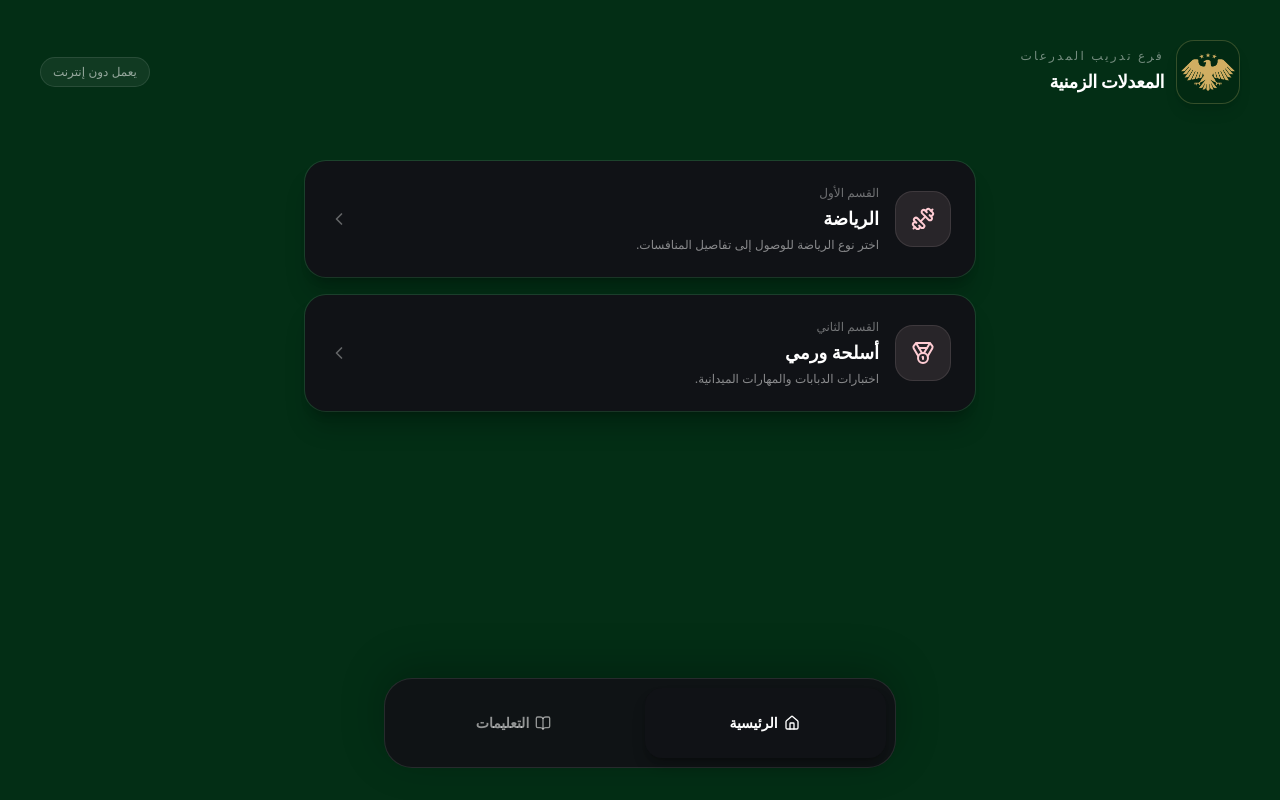
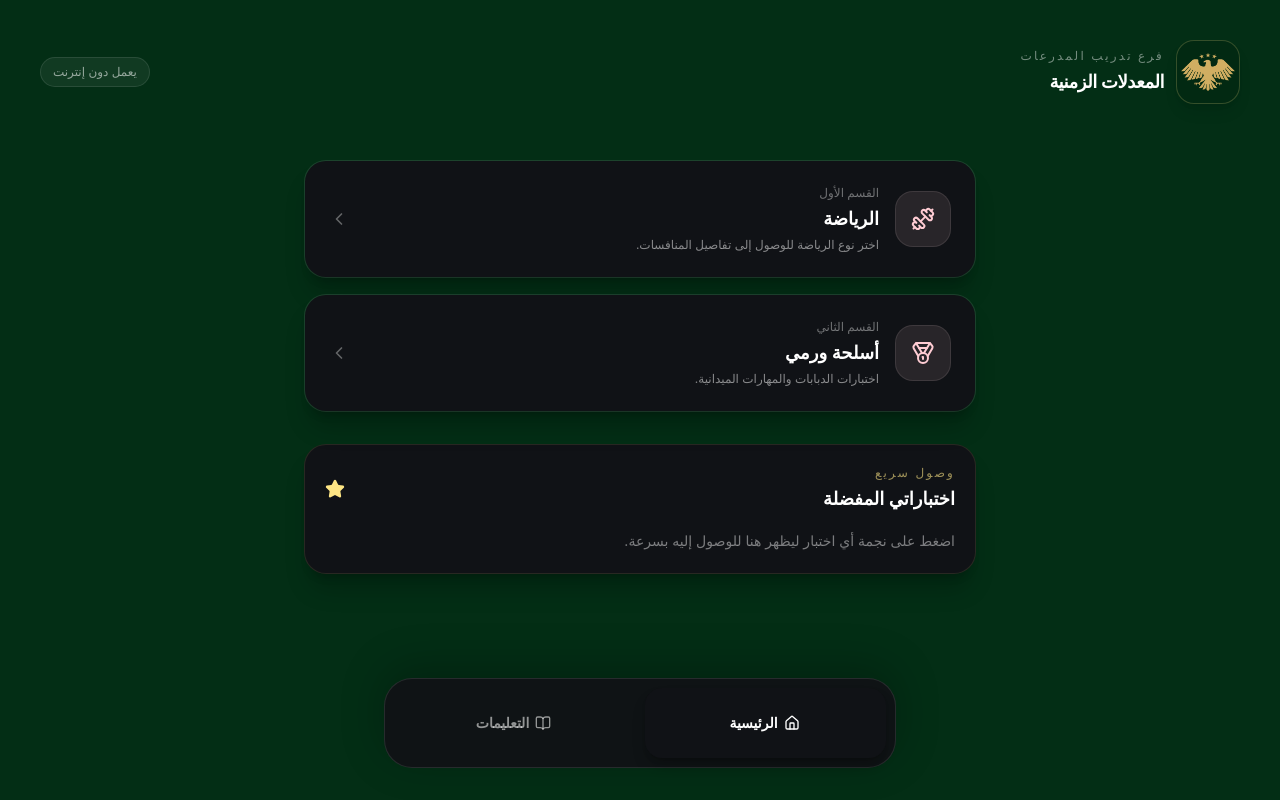
Before and after one commit to yusualhashash/armored-training, a Next.js app: page / in a window 1280 px wide. Built offline with nearby package versions, Linux system fonts and the light colour scheme.

Commit message:
Add offline favorite tests quick access

```diff
--- a/components/app/app-content.tsx
+++ b/components/app/app-content.tsx
@@ -30,6 +30,7 @@ export function AppContent({
         title="التعليمات"
         text="استخدم البطاقات للتنقل بين الأقسام. جميع البيانات مضمّنة داخل التطبيق، لذلك يمكنك استخدامه حتى عند عدم توفر الإنترنت."
         icon={BookOpen}
+        openView={openView}
       />
     )
   }
--- a/components/app/app-shell.tsx
+++ b/components/app/app-shell.tsx
@@ -12,6 +12,8 @@ import { Button } from '@/components/ui/button'
 
 import { AppContent } from './app-content'
 import { HomeView, HomeHeader } from './home-view'
+import { FavoriteButton, FavoritesPanel, FavoritesProvider } from './favorites'
+
 
 import {
   viewContent,
@@ -106,8 +108,9 @@ export function AppShell() {
       : viewContent[activeView]
 
   return (
-    <main
-      dir="rtl"
+    <FavoritesProvider>
+      <main
+        dir="rtl"
       className="min-h-svh w-full max-w-full overflow-x-hidden bg-green-950 text-white"
     >
       <div className="relative flex min-h-svh w-full max-w-full flex-col">
@@ -150,6 +153,7 @@ export function AppShell() {
                   </h1>
                 </div>
 
+                <FavoriteButton view={activeView} />
               </div>
             </div>
           ) : activeView === 'guide' ? (
@@ -256,6 +260,7 @@ export function AppShell() {
         </nav>
 
       </div>
-    </main>
+      </main>
+    </FavoritesProvider>
   )
 }
--- /dev/null
+++ b/components/app/favorites.tsx
@@ -0,0 +1,129 @@
+'use client'
+
+import { createContext, useContext, useEffect, useMemo, useRef, useState } from 'react'
+import { Star } from 'lucide-react'
+
+import { Button } from '@/components/ui/button'
+import { viewContent } from '@/lib/app/view-content'
+import type { OpenView, View } from '@/lib/app/types'
+
+interface FavoritesContextValue {
+  favorites: View[]
+  isFavorite: (view: View) => boolean
+  toggleFavorite: (view: View) => void
+}
+
+const FavoritesContext = createContext<FavoritesContextValue | null>(null)
+const storageKey = 'armored-training-favorites'
+
+export function FavoritesProvider({ children }: { children: React.ReactNode }) {
+  const [favorites, setFavorites] = useState<View[]>([])
+  const hasHydrated = useRef(false)
+
+  useEffect(() => {
+    try {
+      const stored = JSON.parse(window.localStorage.getItem(storageKey) ?? '[]')
+      if (Array.isArray(stored)) setFavorites(stored as View[])
+    } catch {
+      setFavorites([])
+    } finally {
+      hasHydrated.current = true
+    }
+  }, [])
+
+  useEffect(() => {
+    if (!hasHydrated.current) return
+    window.localStorage.setItem(storageKey, JSON.stringify(favorites))
+  }, [favorites])
+
+  const value = useMemo(
+    () => ({
+      favorites,
+      isFavorite: (view: View) => favorites.includes(view),
+      toggleFavorite: (view: View) =>
+        setFavorites((current) => {
+          const next = current.includes(view)
+            ? current.filter((item) => item !== view)
+            : [...current, view]
+          window.localStorage.setItem(storageKey, JSON.stringify(next))
+          return next
+        }),
+    }),
+    [favorites],
+  )
+
+  return <FavoritesContext.Provider value={value}>{children}</FavoritesContext.Provider>
+}
+
+export function useFavorites() {
+  const context = useContext(FavoritesContext)
+  if (!context) throw new Error('useFavorites must be used inside FavoritesProvider')
+  return context
+}
+
+export function FavoriteButton({ view }: { view: View }) {
+  const { isFavorite, toggleFavorite } = useFavorites()
+  const favorite = isFavorite(view)
+
+  return (
+    <Button
+      type="button"
+      variant="ghost"
+      size="icon"
+      aria-label={favorite ? 'إزالة الاختبار من المفضلة' : 'إضافة الاختبار إلى المفضلة'}
+      aria-pressed={favorite}
+      onClick={(event) => {
+        event.stopPropagation()
+        toggleFavorite(view)
+      }}
+      className="size-10 shrink-0 rounded-full text-amber-200/80 hover:bg-amber-200/10 hover:text-amber-200"
+    >
+      <Star className={favorite ? 'fill-current' : ''} aria-hidden="true" />
+    </Button>
+  )
+}
+
+export function FavoritesPanel({ openView }: { openView: OpenView }) {
+  const { favorites } = useFavorites()
+
+  return (
+    <section className="mt-8 rounded-3xl border border-amber-200/10 bg-[#101216] p-4 shadow-xl shadow-black/20 sm:p-5" aria-labelledby="favorites-title">
+      <div className="mb-4 flex items-center justify-between gap-3">
+        <div>
+          <p className="text-xs tracking-[0.18em] text-amber-200/60">وصول سريع</p>
+          <h2 id="favorites-title" className="mt-1 text-lg font-semibold text-white">اختباراتي المفضلة</h2>
+        </div>
+        <Star className="size-5 fill-amber-200 text-amber-200" aria-hidden="true" />
+      </div>
+
+      {favorites.length > 0 ? (
+        <div className="grid gap-2">
+          {favorites.map((view) => (
+            <Button
+              key={view}
+              type="button"
+              variant="ghost"
+              onClick={() => openView(view)}
+              className="h-auto justify-between rounded-2xl border border-white/10 bg-white/[0.04] px-3 py-3 text-right text-white hover:bg-white/[0.08]"
+            >
+              <span className="min-w-0 truncate text-sm">{viewContent[view]?.title ?? view}</span>
+              <span className="text-xs text-white/40">فتح</span>
+            </Button>
+          ))}
+        </div>
+      ) : (
+        <p className="text-sm leading-6 text-white/45">اضغط على نجمة أي اختبار ليظهر هنا للوصول إليه بسرعة.</p>
+      )}
+    </section>
+  )
+}
+
+export function FavoriteViewButton({ view }: { view: View }) {
+  return <FavoriteButton view={view} />
+}
+
+export function getFavoriteTitle(view: View) {
+  return viewContent[view]?.title ?? view
+}
+
+export type { View }
--- a/components/app/home-view.tsx
+++ b/components/app/home-view.tsx
@@ -7,7 +7,10 @@ import {
 
 import { Button } from '@/components/ui/button';
 
-import type { OpenView } from '@/lib/app/types';
+import type { OpenView } from '@/lib/app/types'
+
+import { FavoritesPanel } from './favorites'
+;
 
 interface HomeViewProps {
   openView: OpenView
@@ -71,6 +74,8 @@ export function HomeView({ openView }: HomeViewProps) {
           ),
         )}
       </div>
+
+      <FavoritesPanel openView={openView} />
     </div>
   )
 }
--- a/components/app/info-panel.tsx
+++ b/components/app/info-panel.tsx
@@ -1,15 +1,21 @@
 import type { LucideIcon } from 'lucide-react'
+
+import { FavoritesPanel } from './favorites'
+import type { OpenView } from '@/lib/app/types'
+
 
 interface InfoPanelProps {
   title: string
   text: string
   icon: LucideIcon
+  openView: OpenView
 }
 
 export function InfoPanel({
   title,
   text,
   icon: Icon,
+  openView,
 }: InfoPanelProps) {
   return (
     <div className="mx-auto flex w-full max-w-2xl flex-col items-center justify-center py-16 text-center">
@@ -24,6 +30,8 @@ export function InfoPanel({
       <p className="mt-5 max-w-md text-sm leading-8 text-white/55">
         {text}
       </p>
+
+      <FavoritesPanel openView={openView} />
     </div>
   )
 }
```
Also changed, not shown: next-env.d.ts.
